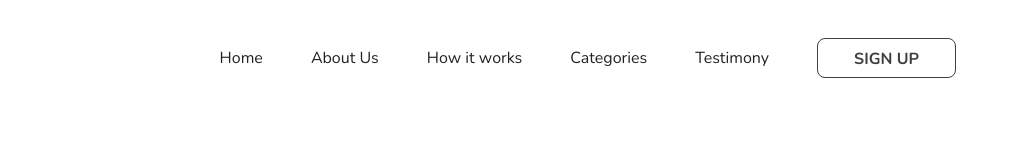
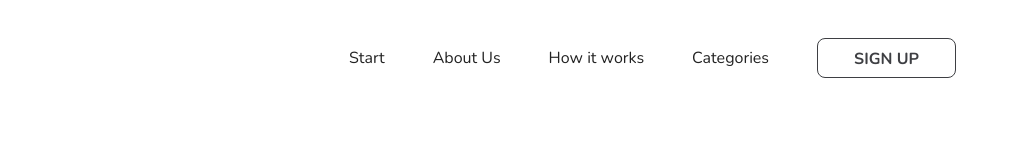
Before and after one commit to abraham1669/woodies-software, a plain HTML site: page index.html in a window 1280 px wide. Shown: the full height of the page, 260-1280 px from the left. Drawn offline with nearby package versions, Linux system fonts and the light colour scheme.

Commit message:
Se realizan los cambios pedidos por el cliente

```diff
--- a/index.html
+++ b/index.html
@@ -15,11 +15,10 @@
       </div>
       <div id="menu">
         <ul class="menu_bar">
-          <li><a href="#" class="menu_link">Home</a></li>
+          <li><a href="#" class="menu_link">Start</a></li>
           <li><a href="#" class="menu_link">About Us</a></li>
           <li><a href="#" class="menu_link">How it works</a></li>
           <li><a href="#" class="menu_link">Categories</a></li>
-          <li><a href="#" class="menu_link">Testimony</a></li>
         </ul>
         <a href="#" class="sign_up_button">SIGN UP</a>
       </div>
```
